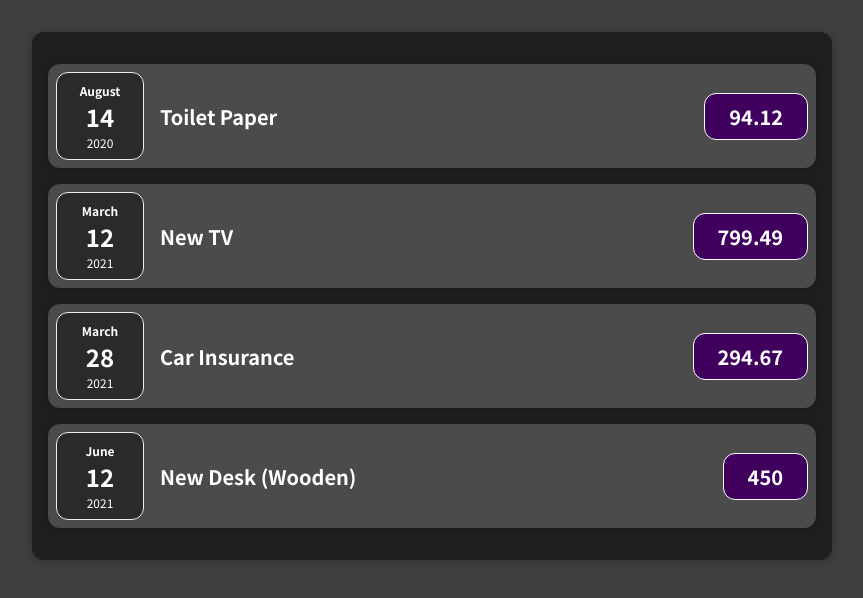
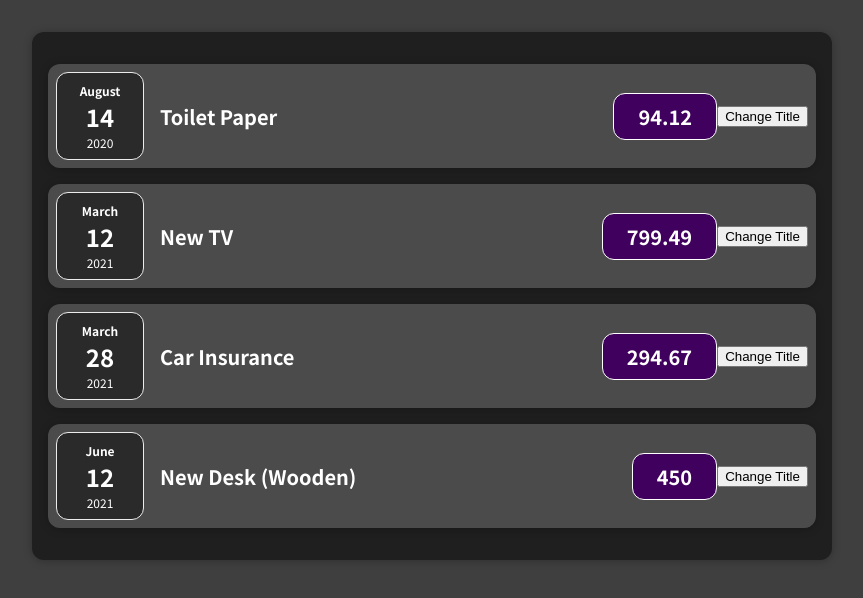
Before and after one commit to ur-git/react-basic-App, a React (Create React App) app: page / in a window 1280 px wide. Shown: the top 598 px of the page, without its empty margins (208-1071 px from the left). Built offline with nearby package versions, Linux system fonts and the light colour scheme.

Commit message:
events & use of state hook

```diff
--- a/src/Components/ExpenseItem.js
+++ b/src/Components/ExpenseItem.js
@@ -1,16 +1,26 @@
 // Component in React is just a Javascript Function which returns JSX
+import React, { useState } from "react";
+
 import "./ExpenseItem.css"; //styling components
 import ExpenseDate from "./ExpenseDate";
 import Card from "./Card";
 
 function ExpenseItem(props) {
+  //one of the react hook
+  const [title, setTitle] = useState(props.title);
+
+  const clickHandler = () => {
+    // console.log(props.title);
+    setTitle('hey')
+  };
   return (
     <Card className="expense-item">
       <ExpenseDate date={props.date}></ExpenseDate>
       <div className="expense-item__description">
-        <h2>{props.title}</h2>
+        <h2>{title}</h2>
         <div className="expense-item__price">{props.amount}</div>
       </div>
+      <button onClick={clickHandler}>Change Title</button>
     </Card>
   );
 }
```
